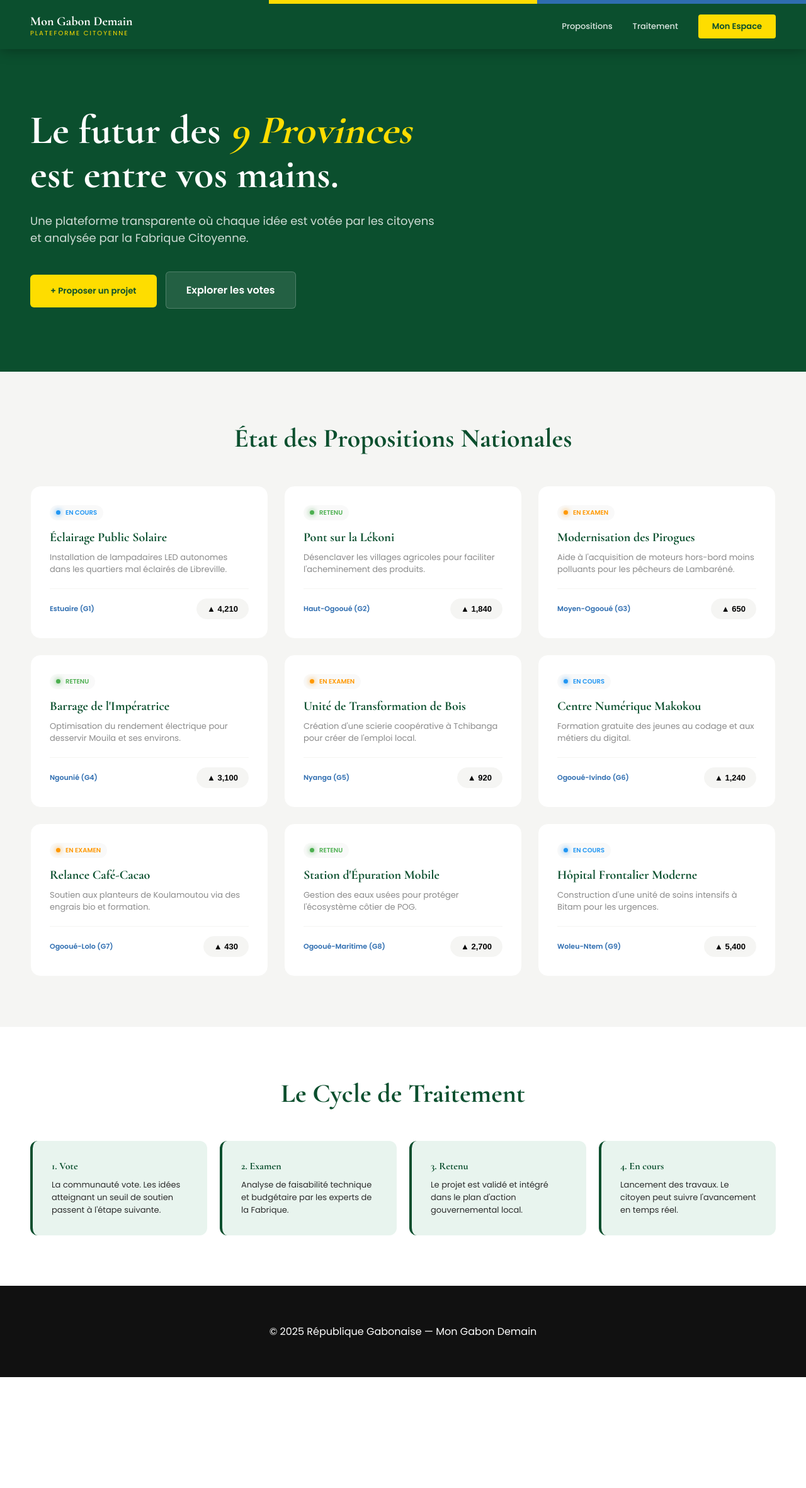
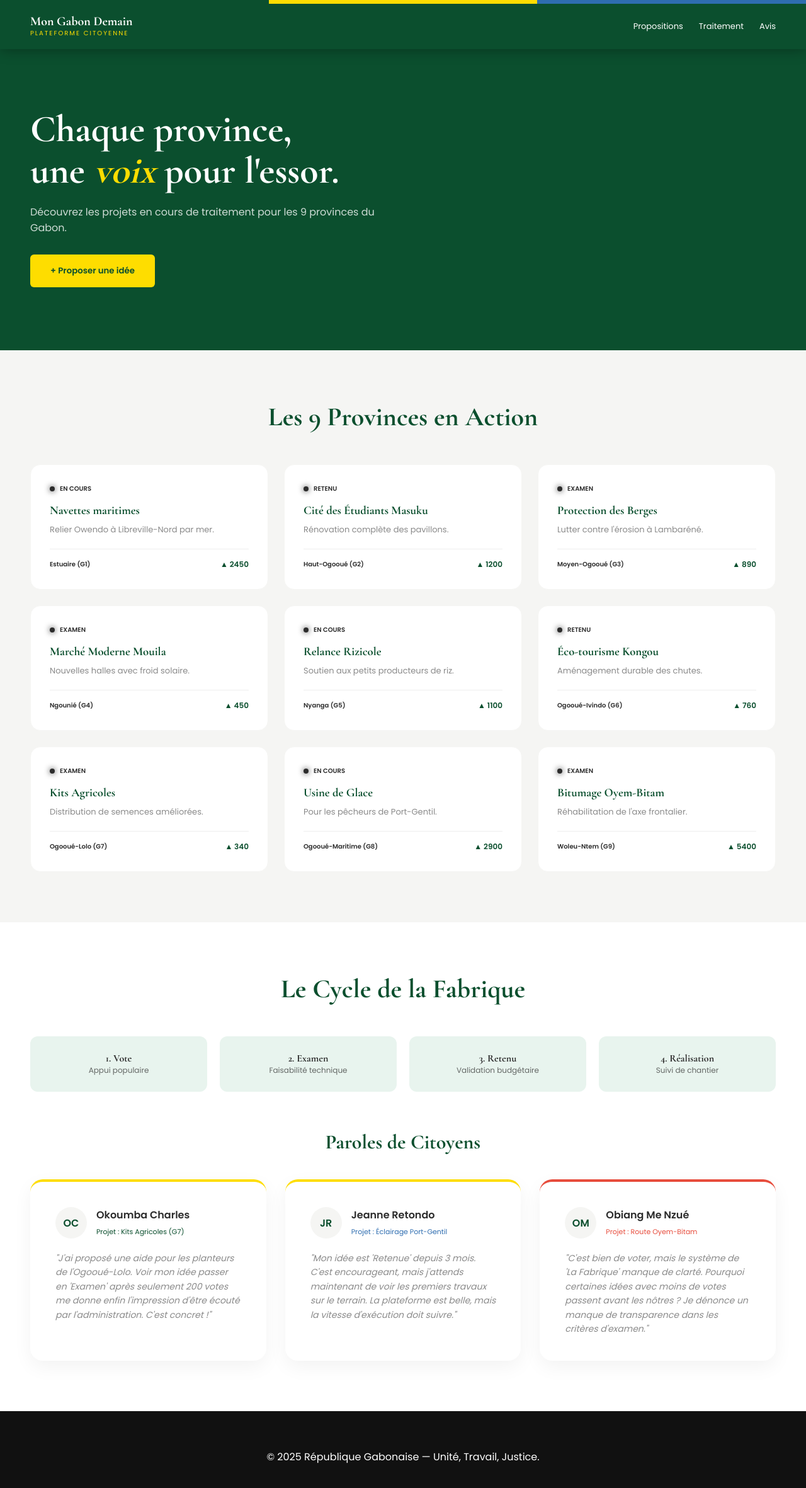
Before and after one commit to kemistrang-sudo/on-reve-et-on-ameliore, a plain HTML site: page index.html in a window 1280 px wide. Shown: the whole page at 63% size. Before the commit the page ends 2186 px from the top, so only its background shows below. Drawn offline with nearby package versions, Linux system fonts and the light colour scheme.

Commit message:
Update index.html

```diff
--- a/index.html
+++ b/index.html
@@ -12,6 +12,7 @@
     --bleu: #2E6DB0; --bleu-clair: #4a8fd4; --bleu-pale: #e8f0fa;
     --blanc: #FFFFFF; --gris: #2C2C2C; --gris-clair: #f5f5f3; --gris-moyen: #8a8a8a;
     --statut-examen: #ff9800; --statut-retenu: #4caf50; --statut-cours: #2196f3;
+    --rouge-critique: #e74c3c;
   }
 
   * { margin: 0; padding: 0; box-sizing: border-box; }
@@ -25,57 +26,44 @@
   .barre-nationale .j { background: var(--jaune); }
   .barre-nationale .b { background: var(--bleu); }
 
-  /* HEADER */
   header { background: var(--vert); padding: 0 48px; position: sticky; top: 6px; z-index: 1000; box-shadow: 0 2px 20px rgba(0,0,0,0.3); }
   .header-inner { display: flex; align-items: center; justify-content: space-between; height: 72px; max-width: 1200px; margin: 0 auto; }
   .logo-text h1 { color: var(--blanc); font-size: 20px; font-weight: 700; line-height: 1.1; }
   .logo-text p { color: var(--jaune); font-size: 10px; letter-spacing: 2px; text-transform: uppercase; }
-  nav { display: flex; align-items: center; gap: 32px; }
-  nav a { color: rgba(255,255,255,0.85); text-decoration: none; font-size: 13px; font-weight: 500; transition: 0.2s; }
-  nav a:hover { color: var(--jaune); }
-  .btn-connexion { background: var(--jaune); color: var(--vert) !important; padding: 9px 22px !important; border-radius: 4px; font-weight: 600 !important; }
 
-  /* HERO */
-  .hero { background: var(--vert); padding: 100px 48px; min-height: 500px; display: flex; align-items: center; text-align: left; }
-  .hero h2 { font-size: clamp(40px, 5vw, 64px); color: var(--blanc); line-height: 1.1; margin-bottom: 24px; }
+  .hero { background: var(--vert); padding: 100px 48px; min-height: 450px; display: flex; align-items: center; }
+  .hero h2 { font-size: clamp(35px, 5vw, 60px); color: var(--blanc); line-height: 1.1; margin-bottom: 20px; }
   .hero h2 em { color: var(--jaune); font-style: italic; }
-  .hero p.lead { color: rgba(255,255,255,0.8); font-size: 18px; max-width: 650px; margin-bottom: 40px; }
-  .btn-primary, .btn-secondary { padding: 16px 32px; border-radius: 6px; font-weight: 600; text-decoration: none; display: inline-flex; align-items: center; gap: 12px; transition: 0.3s; cursor: pointer; border: none; font-family: 'Poppins'; }
-  .btn-primary { background: var(--jaune); color: var(--vert); }
-  .btn-secondary { background: rgba(255,255,255,0.1); color: var(--blanc); border: 1px solid rgba(255,255,255,0.2); margin-left: 10px; }
+  .btn-primary { background: var(--jaune); color: var(--vert); padding: 16px 32px; border-radius: 6px; font-weight: 600; cursor: pointer; border: none; font-family: 'Poppins'; }
 
-  /* SECTIONS */
   section { padding: 80px 48px; }
   .section-title { font-size: 42px; text-align: center; margin-bottom: 50px; color: var(--vert); }
+
+  /* GRID IDEES */
   .idees-grid { display: grid; grid-template-columns: repeat(auto-fill, minmax(320px, 1fr)); gap: 25px; max-width: 1200px; margin: 0 auto; }
+  .idee-card { background: var(--blanc); padding: 30px; border-radius: 16px; border: 1px solid var(--gris-clair); display: flex; flex-direction: column; transition: 0.3s; }
+  .status-light { display: inline-flex; align-items: center; gap: 8px; font-size: 10px; font-weight: 700; text-transform: uppercase; margin-bottom: 15px; }
+  .light { width: 8px; height: 8px; border-radius: 50%; display: inline-block; box-shadow: 0 0 10px currentColor; }
 
-  /* CARDS */
-  .idee-card { background: var(--blanc); padding: 30px; border-radius: 16px; border: 1px solid var(--gris-clair); transition: 0.3s; display: flex; flex-direction: column; height: 100%; }
-  .idee-card:hover { transform: translateY(-8px); border-color: var(--jaune); box-shadow: 0 15px 30px rgba(0,0,0,0.05); }
+  /* TEMOIGNAGES */
+  .temoignage-grid { display: grid; grid-template-columns: repeat(3, 1fr); gap: 30px; max-width: 1200px; margin: 0 auto; }
+  .temoignage-card { background: #fff; padding: 40px; border-radius: 20px; box-shadow: 0 10px 30px rgba(0,0,0,0.05); border-top: 4px solid var(--jaune); }
+  .temoignage-card.critique { border-top-color: var(--rouge-critique); }
+  .user-info { display: flex; align-items: center; gap: 15px; margin-bottom: 20px; }
+  .avatar { width: 50px; height: 50px; border-radius: 50%; background: var(--gris-clair); display: flex; align-items: center; justify-content: center; font-weight: 700; color: var(--vert); }
+  .quote { font-size: 14px; line-height: 1.6; color: var(--gris-moyen); font-style: italic; }
 
-  /* STATUTS & LUMIÈRES */
-  .status-light { display: inline-flex; align-items: center; gap: 8px; font-size: 10px; font-weight: 700; text-transform: uppercase; margin-bottom: 15px; padding: 4px 10px; border-radius: 20px; background: #f9f9f9; width: fit-content; }
-  .light { width: 7px; height: 7px; border-radius: 50%; display: inline-block; box-shadow: 0 0 8px currentColor; }
-  .status-examen { color: var(--statut-examen); }
-  .status-retenu { color: var(--statut-retenu); }
-  .status-cours { color: var(--statut-cours); }
+  /* FABRIQUE (TRAITEMENT) */
+  .fabrique-grid { display: grid; grid-template-columns: repeat(4, 1fr); gap: 20px; max-width: 1200px; margin: 0 auto; margin-bottom: 60px; }
+  .etape-card { background: var(--vert-pale); padding: 25px; border-radius: 12px; text-align: center; }
 
-  /* VOTES */
-  .vote-btn { border: 1px solid var(--gris-clair); background: var(--gris-clair); padding: 8px 16px; border-radius: 30px; cursor: pointer; transition: 0.3s; font-weight: 700; font-size: 13px; }
-  .vote-btn.active { background: var(--vert); color: var(--jaune); border-color: var(--vert); }
+  /* MODALE */
+  .modal-overlay { position: fixed; inset: 0; background: rgba(11, 79, 46, 0.85); backdrop-filter: blur(10px); display: flex; align-items: center; justify-content: center; z-index: 2000; opacity: 0; pointer-events: none; transition: 0.3s; }
+  .modal-overlay.active { opacity: 1; pointer-events: auto; }
+  .modal-card { background: var(--blanc); width: 600px; border-radius: 24px; padding: 40px; }
+  .form-control { width: 100%; padding: 12px; border: 1px solid #ddd; border-radius: 8px; margin: 8px 0 20px; font-family: 'Poppins'; }
 
-  /* FABRIQUE CITOYENNE (Processus) */
-  .fabrique-grid { display: grid; grid-template-columns: repeat(4, 1fr); gap: 20px; max-width: 1200px; margin: 0 auto; }
-  .etape-card { background: var(--vert-pale); padding: 30px; border-radius: 12px; border-left: 4px solid var(--vert); }
-  .etape-card h4 { color: var(--vert); margin-bottom: 10px; }
-
-  /* MODALE PREMIUM */
-  .modal-overlay { position: fixed; inset: 0; background: rgba(11, 79, 46, 0.8); backdrop-filter: blur(12px); display: flex; align-items: center; justify-content: center; z-index: 2000; opacity: 0; pointer-events: none; transition: 0.3s; }
-  .modal-overlay.active { opacity: 1; pointer-events: auto; }
-  .modal-card { background: var(--blanc); width: 90%; max-width: 600px; border-radius: 24px; padding: 40px; box-shadow: 0 40px 80px rgba(0,0,0,0.4); }
-  .form-control { width: 100%; padding: 12px; border: 2px solid var(--gris-clair); border-radius: 10px; margin-top: 5px; margin-bottom: 15px; font-family: 'Poppins'; }
-
-  footer { background: #111; color: var(--blanc); padding: 60px 48px; text-align: center; }
+  footer { background: #111; color: #fff; padding: 60px 48px; text-align: center; }
 </style>
 </head>
 <body>
@@ -87,130 +75,122 @@
 <header>
   <div class="header-inner">
     <div class="logo-text"><h1>Mon Gabon Demain</h1><p>Plateforme Citoyenne</p></div>
-    <nav>
-      <a href="#idees">Propositions</a>
-      <a href="#fabrique">Traitement</a>
-      <a href="#" class="btn-connexion">Mon Espace</a>
+    <nav style="display:flex; gap:25px;">
+      <a href="#idees" style="color:white; text-decoration:none; font-size:13px;">Propositions</a>
+      <a href="#traitement" style="color:white; text-decoration:none; font-size:13px;">Traitement</a>
+      <a href="#temoignages" style="color:white; text-decoration:none; font-size:13px;">Avis</a>
     </nav>
   </div>
 </header>
 
 <section class="hero">
   <div class="hero-content">
-    <h2>Le futur des <em>9 Provinces</em><br>est entre vos mains.</h2>
-    <p class="lead">Une plateforme transparente où chaque idée est votée par les citoyens et analysée par la Fabrique Citoyenne.</p>
-    <div>
-      <button class="btn-primary" onclick="openModal()">+ Proposer un projet</button>
-      <a href="#idees" class="btn-secondary">Explorer les votes</a>
-    </div>
+    <h2>Chaque province,<br>une <em>voix</em> pour l'essor.</h2>
+    <p style="color:rgba(255,255,255,0.8); margin-bottom:30px; max-width:600px;">Découvrez les projets en cours de traitement pour les 9 provinces du Gabon.</p>
+    <button class="btn-primary" onclick="openModal()">+ Proposer une idée</button>
   </div>
 </section>
 
 <section id="idees" style="background:var(--gris-clair)">
-  <h2 class="section-title">État des Propositions Nationales</h2>
+  <h2 class="section-title">Les 9 Provinces en Action</h2>
   <div class="idees-grid" id="ideesContainer">
     </div>
 </section>
 
-<section id="fabrique">
-  <h2 class="section-title">Le Cycle de Traitement</h2>
+<section id="traitement">
+  <h2 class="section-title">Le Cycle de la Fabrique</h2>
   <div class="fabrique-grid">
-    <div class="etape-card">
-      <h4>1. Vote</h4>
-      <p style="font-size:13px;">La communauté vote. Les idées atteignant un seuil de soutien passent à l'étape suivante.</p>
+    <div class="etape-card"><h4>1. Vote</h4><p style="font-size:12px; opacity:0.7;">Appui populaire</p></div>
+    <div class="etape-card"><h4>2. Examen</h4><p style="font-size:12px; opacity:0.7;">Faisabilité technique</p></div>
+    <div class="etape-card"><h4>3. Retenu</h4><p style="font-size:12px; opacity:0.7;">Validation budgétaire</p></div>
+    <div class="etape-card"><h4>4. Réalisation</h4><p style="font-size:12px; opacity:0.7;">Suivi de chantier</p></div>
   </div>
-    <div class="etape-card">
-      <h4>2. Examen</h4>
-      <p style="font-size:13px;">Analyse de faisabilité technique et budgétaire par les experts de la Fabrique.</p>
+
+  <div id="temoignages" style="margin-top:40px;">
+    <h3 class="serif" style="text-align:center; font-size:32px; margin-bottom:40px; color:var(--vert);">Paroles de Citoyens</h3>
+    <div class="temoignage-grid">
+
+      <div class="temoignage-card">
+        <div class="user-info">
+          <div class="avatar">OC</div>
+          <div><strong>Okoumba Charles</strong><br><span style="font-size:11px; color:var(--vert);">Projet : Kits Agricoles (G7)</span></div>
         </div>
-    <div class="etape-card">
-      <h4>3. Retenu</h4>
-      <p style="font-size:13px;">Le projet est validé et intégré dans le plan d'action gouvernemental local.</p>
+        <p class="quote">"J'ai proposé une aide pour les planteurs de l'Ogooué-Lolo. Voir mon idée passer en 'Examen' après seulement 200 votes me donne enfin l'impression d'être écouté par l'administration. C'est concret !"</p>
       </div>
-    <div class="etape-card">
-      <h4>4. En cours</h4>
-      <p style="font-size:13px;">Lancement des travaux. Le citoyen peut suivre l'avancement en temps réel.</p>
+
+      <div class="temoignage-card">
+        <div class="user-info">
+          <div class="avatar">JR</div>
+          <div><strong>Jeanne Retondo</strong><br><span style="font-size:11px; color:var(--bleu);">Projet : Éclairage Port-Gentil</span></div>
+        </div>
+        <p class="quote">"Mon idée est 'Retenue' depuis 3 mois. C'est encourageant, mais j'attends maintenant de voir les premiers travaux sur le terrain. La plateforme est belle, mais la vitesse d'exécution doit suivre."</p>
+      </div>
+
+      <div class="temoignage-card critique">
+        <div class="user-info">
+          <div class="avatar">OM</div>
+          <div><strong>Obiang Me Nzué</strong><br><span style="font-size:11px; color:var(--rouge-critique);">Projet : Route Oyem-Bitam</span></div>
+        </div>
+        <p class="quote">"C'est bien de voter, mais le système de 'La Fabrique' manque de clarté. Pourquoi certaines idées avec moins de votes passent avant les nôtres ? Je dénonce un manque de transparence dans les critères d'examen."</p>
+      </div>
+
     </div>
   </div>
 </section>
 
 <div class="modal-overlay" id="modalIdea">
   <div class="modal-card">
-    <h2 class="serif" style="font-size:28px; margin-bottom:20px; color:var(--vert);">Nouvelle Proposition</h2>
+    <h2 class="serif" style="color:var(--vert); margin-bottom:20px;">Nouvelle Proposition</h2>
     <form id="ideaForm">
-      <label style="font-size:11px; font-weight:700;">TITRE</label>
-      <input type="text" id="f-titre" class="form-control" required placeholder="Ex: Rénovation école X">
-
-      <div style="display:grid; grid-template-columns:1fr 1fr; gap:15px;">
-        <div>
       <label style="font-size:11px; font-weight:700;">PROVINCE</label>
       <select id="f-province" class="form-control">
         <option>Estuaire (G1)</option><option>Haut-Ogooué (G2)</option><option>Moyen-Ogooué (G3)</option>
         <option>Ngounié (G4)</option><option>Nyanga (G5)</option><option>Ogooué-Ivindo (G6)</option>
         <option>Ogooué-Lolo (G7)</option><option>Ogooué-Maritime (G8)</option><option>Woleu-Ntem (G9)</option>
       </select>
-        </div>
-        <div>
-          <label style="font-size:11px; font-weight:700;">DOMAINE</label>
-          <select id="f-cat" class="form-control">
-            <option>Infrastructure</option><option>Santé</option><option>Éducation</option><option>Emploi</option>
-          </select>
-        </div>
-      </div>
-
-      <label style="font-size:11px; font-weight:700;">DÉTAILS</label>
+      <label style="font-size:11px; font-weight:700;">TITRE</label>
+      <input type="text" id="f-titre" class="form-control" required>
+      <label style="font-size:11px; font-weight:700;">DESCRIPTION</label>
       <textarea id="f-desc" class="form-control" rows="4" required></textarea>
-
-      <button type="submit" class="btn-primary" style="width:100%; justify-content:center;">Envoyer à la Fabrique</button>
-      <button type="button" onclick="closeModal()" style="width:100%; background:none; border:none; margin-top:10px; cursor:pointer; color:var(--gris-moyen);">Annuler</button>
+      <button type="submit" class="btn-primary" style="width:100%;">Publier</button>
+      <button type="button" onclick="closeModal()" style="width:100%; background:none; border:none; margin-top:10px; cursor:pointer;">Fermer</button>
     </form>
   </div>
 </div>
 
 <footer>
-  <p>© 2025 République Gabonaise — Mon Gabon Demain</p>
+  <p>© 2025 République Gabonaise — Unité, Travail, Justice.</p>
 </footer>
 
 <script>
-  // Base de données avec 1 exemple par province
-  const initialIdees = [
-    { id: 1, titre: "Éclairage Public Solaire", desc: "Installation de lampadaires LED autonomes dans les quartiers mal éclairés de Libreville.", status: "status-cours", statusLabel: "En cours", votes: 4210, voted: false, province: "Estuaire (G1)", cat: "Sécurité" },
-    { id: 2, titre: "Pont sur la Lékoni", desc: "Désenclaver les villages agricoles pour faciliter l'acheminement des produits.", status: "status-retenu", statusLabel: "Retenu", votes: 1840, voted: false, province: "Haut-Ogooué (G2)", cat: "Transport" },
-    { id: 3, titre: "Modernisation des Pirogues", desc: "Aide à l'acquisition de moteurs hors-bord moins polluants pour les pêcheurs de Lambaréné.", status: "status-examen", statusLabel: "En examen", votes: 650, voted: false, province: "Moyen-Ogooué (G3)", cat: "Économie" },
-    { id: 4, titre: "Barrage de l'Impératrice", desc: "Optimisation du rendement électrique pour desservir Mouila et ses environs.", status: "status-retenu", statusLabel: "Retenu", votes: 3100, voted: false, province: "Ngounié (G4)", cat: "Énergie" },
-    { id: 5, titre: "Unité de Transformation de Bois", desc: "Création d'une scierie coopérative à Tchibanga pour créer de l'emploi local.", status: "status-examen", statusLabel: "En examen", votes: 920, voted: false, province: "Nyanga (G5)", cat: "Emploi" },
-    { id: 6, titre: "Centre Numérique Makokou", desc: "Formation gratuite des jeunes au codage et aux métiers du digital.", status: "status-cours", statusLabel: "En cours", votes: 1240, voted: false, province: "Ogooué-Ivindo (G6)", cat: "Éducation" },
-    { id: 7, titre: "Relance Café-Cacao", desc: "Soutien aux planteurs de Koulamoutou via des engrais bio et formation.", status: "status-examen", statusLabel: "En examen", votes: 430, voted: false, province: "Ogooué-Lolo (G7)", cat: "Agriculture" },
-    { id: 8, titre: "Station d'Épuration Mobile", desc: "Gestion des eaux usées pour protéger l'écosystème côtier de POG.", status: "status-retenu", statusLabel: "Retenu", votes: 2700, voted: false, province: "Ogooué-Maritime (G8)", cat: "Environnement" },
-    { id: 9, titre: "Hôpital Frontalier Moderne", desc: "Construction d'une unité de soins intensifs à Bitam pour les urgences.", status: "status-cours", statusLabel: "En cours", votes: 5400, voted: false, province: "Woleu-Ntem (G9)", cat: "Santé" }
+  const data = [
+    { id: 1, p: "Estuaire (G1)", t: "Navettes maritimes", d: "Relier Owendo à Libreville-Nord par mer.", s: "status-cours", l: "En cours", v: 2450 },
+    { id: 2, p: "Haut-Ogooué (G2)", t: "Cité des Étudiants Masuku", d: "Rénovation complète des pavillons.", s: "status-retenu", l: "Retenu", v: 1200 },
+    { id: 3, p: "Moyen-Ogooué (G3)", t: "Protection des Berges", d: "Lutter contre l'érosion à Lambaréné.", s: "status-examen", l: "Examen", v: 890 },
+    { id: 4, p: "Ngounié (G4)", t: "Marché Moderne Mouila", d: "Nouvelles halles avec froid solaire.", s: "status-examen", l: "Examen", v: 450 },
+    { id: 5, p: "Nyanga (G5)", t: "Relance Rizicole", d: "Soutien aux petits producteurs de riz.", s: "status-cours", l: "En cours", v: 1100 },
+    { id: 6, p: "Ogooué-Ivindo (G6)", t: "Éco-tourisme Kongou", d: "Aménagement durable des chutes.", s: "status-retenu", l: "Retenu", v: 760 },
+    { id: 7, p: "Ogooué-Lolo (G7)", t: "Kits Agricoles", d: "Distribution de semences améliorées.", s: "status-examen", l: "Examen", v: 340 },
+    { id: 8, p: "Ogooué-Maritime (G8)", t: "Usine de Glace", d: "Pour les pêcheurs de Port-Gentil.", s: "status-cours", l: "En cours", v: 2900 },
+    { id: 9, p: "Woleu-Ntem (G9)", t: "Bitumage Oyem-Bitam", d: "Réhabilitation de l'axe frontalier.", s: "status-examen", l: "Examen", v: 5400 }
   ];
 
-  let idees = JSON.parse(localStorage.getItem('gabon_store')) || initialIdees;
-
   function render() {
-    const container = document.getElementById('ideesContainer');
-    container.innerHTML = '';
-    idees.forEach(i => {
-      container.innerHTML += `
+    const c = document.getElementById('ideesContainer');
+    c.innerHTML = '';
+    data.forEach(i => {
+      c.innerHTML += `
         <div class="idee-card">
-          <div class="status-light ${i.status}">
-            <span class="light" style="background:currentColor"></span> ${i.statusLabel}
-          </div>
-          <h3 class="serif" style="font-size:20px; color:var(--vert); margin-bottom:10px;">${i.titre}</h3>
-          <p style="font-size:13px; color:var(--gris-moyen); margin-bottom:20px; line-height:1.5;">${i.desc}</p>
-          <div style="margin-top:auto; display:flex; justify-content:space-between; align-items:center; padding-top:15px; border-top:1px solid var(--gris-clair)">
-            <span style="font-size:11px; font-weight:700; color:var(--bleu);">${i.province}</span>
-            <button class="vote-btn ${i.voted?'active':''}" onclick="vote(${i.id})">▲ ${i.votes.toLocaleString()}</button>
+          <div class="status-light ${i.s}"><span class="light" style="background:currentColor"></span> ${i.l}</div>
+          <h3 class="serif" style="color:var(--vert); margin-bottom:10px;">${i.t}</h3>
+          <p style="font-size:13px; color:var(--gris-moyen); flex-grow:1;">${i.d}</p>
+          <div style="margin-top:20px; display:flex; justify-content:space-between; align-items:center; border-top:1px solid #eee; padding-top:15px;">
+            <span style="font-size:10px; font-weight:700;">${i.p}</span>
+            <span style="font-weight:700; font-size:12px; color:var(--vert);">▲ ${i.v}</span>
           </div>
         </div>
       `;
     });
-  }
-
-  function vote(id) {
-    const i = idees.find(x => x.id === id);
-    i.voted ? (i.votes--, i.voted = false) : (i.votes++, i.voted = true);
-    save();
   }
 
   function openModal() { document.getElementById('modalIdea').classList.add('active'); }
@@ -218,19 +198,17 @@
 
   document.getElementById('ideaForm').onsubmit = (e) => {
     e.preventDefault();
-    idees.unshift({
+    data.unshift({
       id: Date.now(),
-      titre: document.getElementById('f-titre').value,
-      desc: document.getElementById('f-desc').value,
-      status: "status-examen", statusLabel: "Nouveau",
-      votes: 1, voted: true,
-      province: document.getElementById('f-province').value,
-      cat: document.getElementById('f-cat').value
+      p: document.getElementById('f-province').value,
+      t: document.getElementById('f-titre').value,
+      d: document.getElementById('f-desc').value,
+      s: "status-examen", l: "Nouveau", v: 1
     });
-    save(); closeModal(); document.getElementById('ideaForm').reset();
+    save(); closeModal();
   };
 
-  function save() { localStorage.setItem('gabon_store', JSON.stringify(idees)); render(); }
+  function save() { render(); } // Ici on pourrait ajouter localStorage.setItem
   render();
 </script>
 </body>
```
Lines whose indentation alone changed are shown as unchanged.
